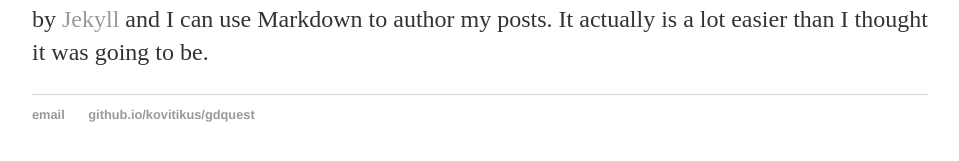
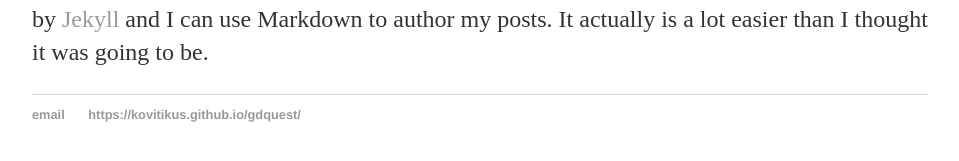
Before and after one commit to kovitikus/gdquest, a Jekyll site: the page built from _posts/2014-04-30-hank-quinlan-site-launched.md, in a window 1280 px wide. Shown: the part 341-502 px from the top of the page, without its empty margins (160-1119 px from the left). Built offline with Jekyll 4.4.1, drawn with Linux system fonts in a browser that asks for light colours; some of the changed lines change nothing that is shown.

Commit message:
Update default.html

```diff
--- a/_layouts/default.html
+++ b/_layouts/default.html
@@ -22,7 +22,7 @@
 			<footer>
 	    		<ul>
 	        		<li><a href="mailto:kovitikus@gmail.com">email</a></li>
-	        		<li><a href="https://github.io/kovitikus/gdquest">github.io/kovitikus/gdquest</a></li>
+	        		<li><a href="https://kovitikus.github.io/gdquest/">https://kovitikus.github.io/gdquest/</a></li>
 				</ul>
 			</footer>
 		</body>
```
